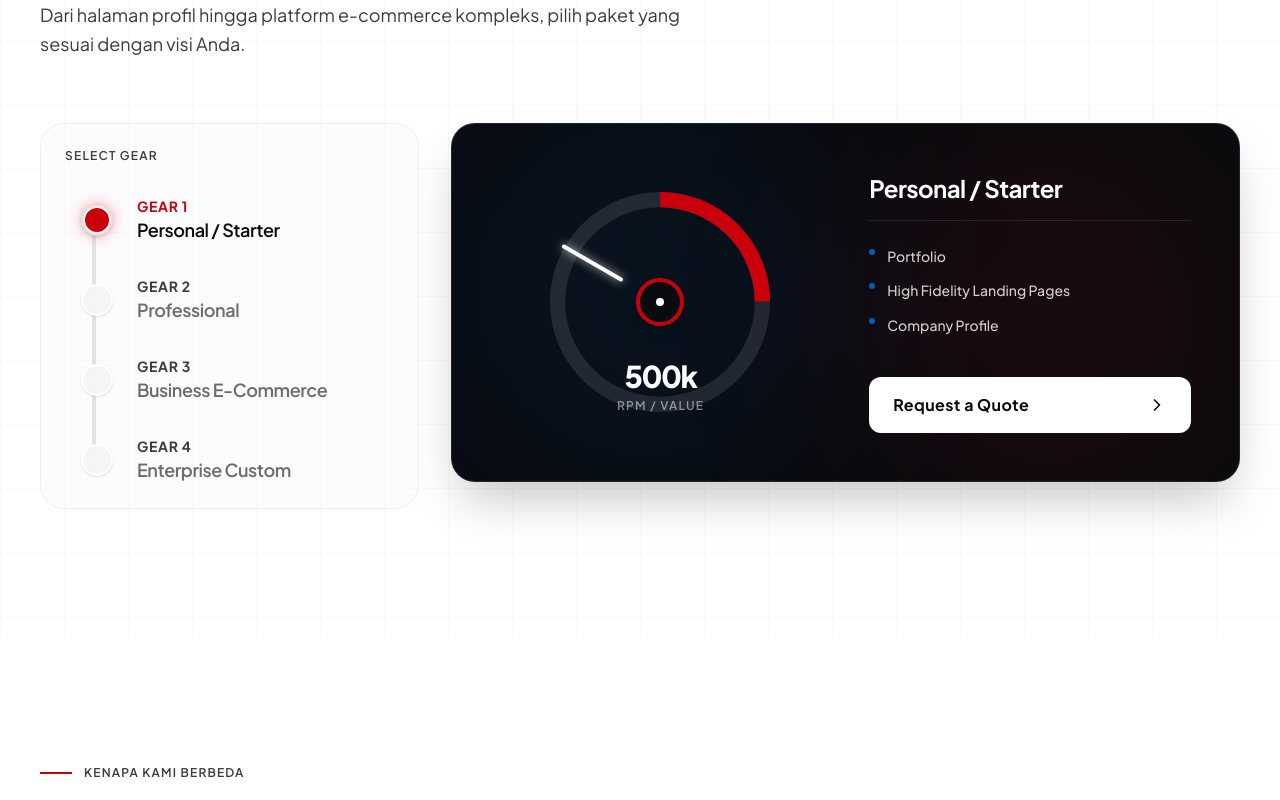
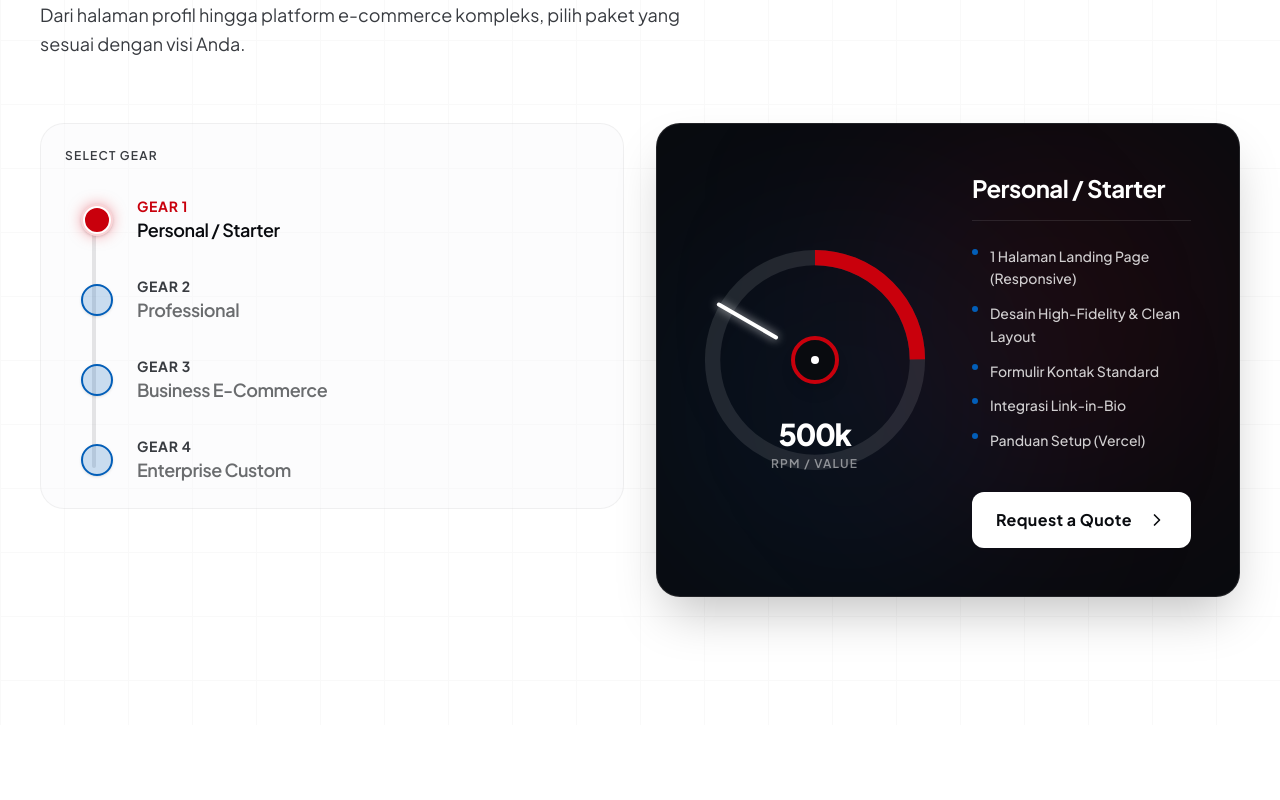
Before and after one commit to Dhaafin/deck, a Next.js app: page /id in a window 1280 px wide. Shown: the part 1080-1880 px from the top of the page. Built offline with nearby package versions, Linux system fonts and the light colour scheme.

Commit message:
style: adjust PricingSection layout and gear active states

```diff
--- a/src/app/[lang]/dictionaries/en.json
+++ b/src/app/[lang]/dictionaries/en.json
@@ -130,25 +130,49 @@
         "id": "tier-1",
         "name": "Personal / Starter",
         "price": "500k",
-        "features": ["Portfolio", "High Fidelity Landing Pages", "Company Profile"]
+        "features": [
+          "1-Page Responsive Layout",
+          "High-Fidelity & Clean Design",
+          "Standard Contact Form",
+          "Link-in-Bio Integration",
+          "Free Deployment Setup (Vercel)"
+        ]
       },
       {
         "id": "tier-2",
         "name": "Professional",
         "price": "1.0M",
-        "features": ["Multi Page Portfolio", "Dynamic CMS"]
+        "features": [
+          "Up to 5 Custom Pages",
+          "Dynamic CMS Integration",
+          "Framer Motion Animations",
+          "Guaranteed 90+ Lighthouse Score",
+          "Custom Domain Setup"
+        ]
       },
       {
         "id": "tier-3",
         "name": "Business E-Commerce",
         "price": "5.0M+",
-        "features": ["DTC E-Commerce", "Operational Booking & Scheduling"]
+        "features": [
+          "Unlimited Products",
+          "Payment Gateway (Midtrans)",
+          "Automated Shipping Rates",
+          "WhatsApp Checkout Option",
+          "Order Dashboard"
+        ]
       },
       {
         "id": "tier-4",
         "name": "Enterprise Custom",
         "price": "Custom",
-        "features": ["Custom Web App", "Desktop Software", "Mobile App"]
+        "features": [
+          "Custom App Architecture",
+          "Tailored Database & API",
+          "Enterprise-Grade Security",
+          "Complex 3rd Party Integrations",
+          "Dedicated Technical Support"
+        ]
       }
     ]
   },
--- a/src/app/[lang]/dictionaries/id.json
+++ b/src/app/[lang]/dictionaries/id.json
@@ -130,25 +130,49 @@
         "id": "tier-1",
         "name": "Personal / Starter",
         "price": "500k",
-        "features": ["Portfolio", "High Fidelity Landing Pages", "Company Profile"]
+        "features": [
+          "1 Halaman Landing Page (Responsive)",
+          "Desain High-Fidelity & Clean Layout",
+          "Formulir Kontak Standard",
+          "Integrasi Link-in-Bio",
+          "Panduan Setup (Vercel)"
+        ]
       },
       {
         "id": "tier-2",
         "name": "Professional",
         "price": "1.0M",
-        "features": ["Multi Page Portfolio", "Dynamic CMS"]
+        "features": [
+          "Hingga 5 Halaman Custom",
+          "Integrasi Dynamic CMS",
+          "Framer Motion Animations",
+          "Lighthouse Speed 90+",
+          "Setup Custom Domain"
+        ]
       },
       {
         "id": "tier-3",
         "name": "Business E-Commerce",
         "price": "5.0M+",
-        "features": ["DTC E-Commerce", "Operational Booking & Scheduling"]
+        "features": [
+          "Produk Unlimited",
+          "Payment Gateway (Midtrans)",
+          "Kalkulator Ongkos Kirim",
+          "WhatsApp Checkout Option",
+          "Dashboard Pesanan"
+        ]
       },
       {
         "id": "tier-4",
         "name": "Enterprise Custom",
         "price": "Custom",
-        "features": ["Custom Web App", "Desktop Software", "Mobile App"]
+        "features": [
+          "Arsitektur Custom App",
+          "Database & API Khusus",
+          "Keamanan Enterprise",
+          "Integrasi 3rd Party API",
+          "Dukungan Teknis Khusus"
+        ]
       }
     ]
   },
--- a/src/components/organisms/PricingSection.tsx
+++ b/src/components/organisms/PricingSection.tsx
@@ -67,7 +67,7 @@ export function PricingSection({ dictionary }: PricingSectionProps) {
         <div className="grid grid-cols-1 lg:grid-cols-12 gap-12 lg:gap-8 items-start">
 
           {/* Gear Shifter Controls (Left) */}
-          <div className="lg:col-span-4 flex flex-col gap-6">
+          <div className="lg:col-span-6 flex flex-col gap-6">
             <div className="bg-cool-grey/30 border border-carbon/5 p-6 rounded-3xl relative">
               <h3 className="text-xs font-semibold tracking-widest uppercase text-carbon-light mb-8">
                 Select Gear
@@ -86,7 +86,7 @@ export function PricingSection({ dictionary }: PricingSectionProps) {
                       className={`relative flex items-center gap-6 group text-left w-full focus:outline-none`}
                     >
                       {/* Notch / Knob */}
-                      <div className="relative z-10 flex items-center justify-center w-8 h-8 rounded-full border-2 border-white bg-cool-grey shadow-sm transition-colors group-hover:border-m-red">
+                      <div className={`relative z-10 flex items-center justify-center w-8 h-8 rounded-full border-2 transition-colors shadow-sm group-hover:border-m-red ${isActive ? 'border-white bg-cool-grey' : 'border-m-blue bg-m-blue/20'}`}>
                         {isActive && (
                           <motion.div
                             layoutId="activeGearKnob"
@@ -113,7 +113,7 @@ export function PricingSection({ dictionary }: PricingSectionProps) {
           </div>
 
           {/* Performance Dashboard (Right) */}
-          <div className="lg:col-span-8">
+          <div className="lg:col-span-6">
             <motion.div
               className="bg-carbon text-white rounded-3xl p-8 md:p-12 shadow-2xl relative overflow-hidden border border-white/10"
               initial={{ opacity: 0, scale: 0.95 }}
```
Also changed, not shown: 1 other file (tests, documents, lock files or other folders).
